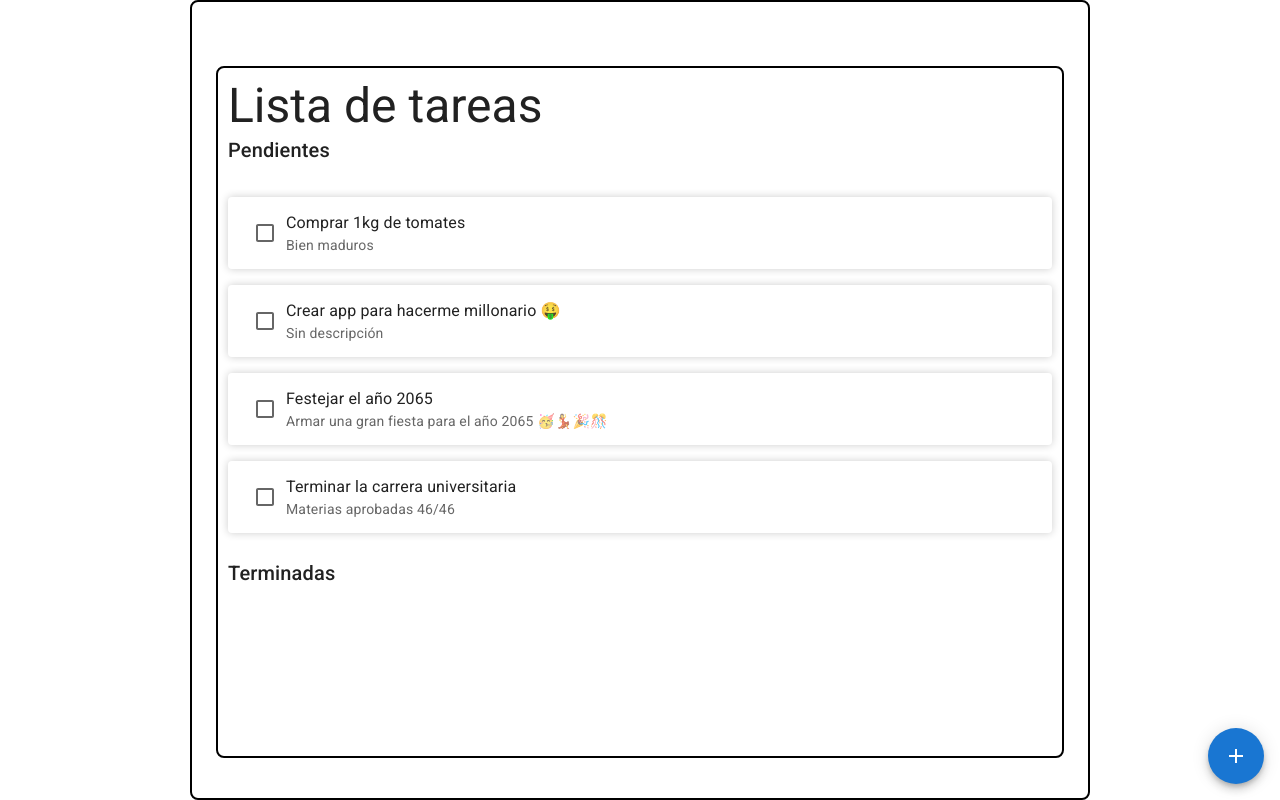
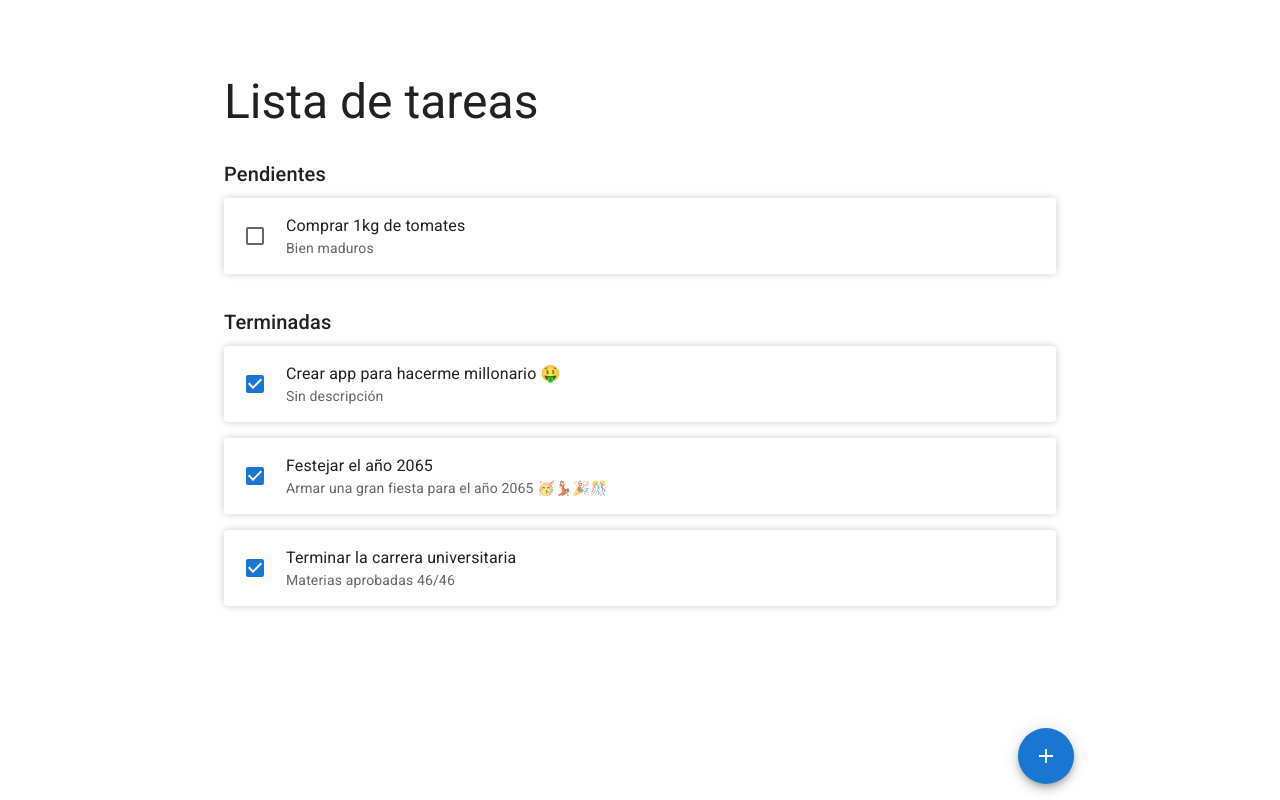
Before and after one commit to Jesus1397/Minder-ToDoList, a React (Vite) app: page / in a window 1280 px wide. Built offline with nearby package versions, Linux system fonts and the light colour scheme; data requests are answered from the project's data file.

Commit message:
fix: changes

```diff
--- a/db.json
+++ b/db.json
@@ -49,21 +49,21 @@
       "title": "Crear app para hacerme millonario 🤑",
       "description": null,
       "category_id": "65125b62-8778-5bc8-89ac-098057b9a390",
-      "completed": false
+      "completed": true
     },
     {
       "id": "cbdb75a0-5808-556b-8f6c-fbe2c162752b",
       "title": "Festejar el año 2065",
       "description": "Armar una gran fiesta para el año 2065 🥳💃🎉🎊",
       "category_id": "49078200-32bd-5718-a6e5-5c4e08c0ed9c",
-      "completed": false
+      "completed": true
     },
     {
       "id": "1dea00ea-dd83-5338-b5d7-0b5177c8545e",
       "title": "Terminar la carrera universitaria",
       "description": "Materias aprobadas 46/46",
       "category_id": "24c202cd-6076-58aa-a2e2-3bc3f7d99428",
-      "completed": false
+      "completed": true
     }
   ]
 }
--- a/src/App.tsx
+++ b/src/App.tsx
@@ -71,21 +71,25 @@ function App() {
         <Container
           maxWidth="md"
           sx={{
-            border: "2px solid black",
-            borderRadius: "8px",
             padding: "64px 24px 40px 24px",
             height: "100%",
+            position: "relative",
           }}
         >
           <Box
             sx={{
               padding: "10px",
-              border: "2px solid black",
-              borderRadius: "8px",
               height: "100%",
             }}
           >
-            <Typography variant="h3">Lista de tareas</Typography>
+            <Typography
+              variant="h3"
+              sx={{
+                marginBottom: "28px",
+              }}
+            >
+              Lista de tareas
+            </Typography>
             <TaskList
               tasks={tasks}
               onToggle={handleToggleTask}
@@ -100,7 +104,7 @@ function App() {
               color="primary"
               aria-label="add"
               onClick={() => setOpen(true)}
-              sx={{ position: "fixed", bottom: 16, right: 16 }}
+              sx={{ position: "absolute", bottom: 16, right: 16 }}
             >
               <AddIcon />
             </Fab>
--- a/src/components/TaskList_component.tsx
+++ b/src/components/TaskList_component.tsx
@@ -15,10 +15,20 @@ interface TaskListProps {
 
 const TaskList: React.FC<TaskListProps> = ({ tasks, onToggle, completed }) => (
   <>
-    <Typography variant="h6" gutterBottom>
+    <Typography
+      variant="h6"
+      sx={{
+        marginBottom: "8px",
+      }}
+    >
       {completed ? "Terminadas" : "Pendientes"}
     </Typography>
-    <List>
+    <List
+      sx={{
+        paddingTop: "0px",
+        paddingBottom: "16px",
+      }}
+    >
       {tasks
         .filter((task) => task.completed === completed)
         .map((task) => (
@@ -26,14 +36,18 @@ const TaskList: React.FC<TaskListProps> = ({ tasks, onToggle, completed }) => (
             key={task.id}
             sx={{
               boxShadow: "0px 0px 8px rgba(0, 0, 0, 0.2)",
-              margin: "16px 0",
+              margin: "0 0 16px 0",
               borderRadius: "4px",
               backgroundColor: "#fff",
+              padding: "10px",
             }}
           >
             <Checkbox
               checked={task.completed}
               onChange={() => onToggle(task.id, task.completed)}
+              sx={{
+                marginRight: "10px",
+              }}
             />
             <ListItemText
               primary={task.title}
```
